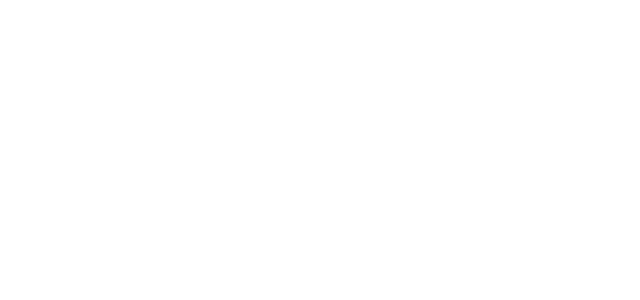
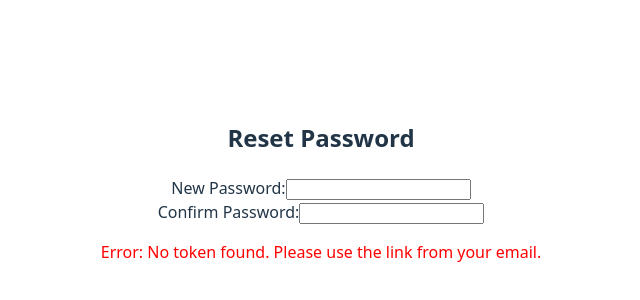
Before and after one commit to ssy80/matcha, a React app in the folder frontend/: page /users/reset_password in a window 1280 px wide. Before the commit this address had no page. Shown: the part 210-510 px from the top of the page, without its empty margins (319-959 px from the left). Built offline with nearby package versions, Linux system fonts and the light colour scheme; the HTML template or start-up script is replaced by a standard one.

Commit message:
Completed Resetting Password

```diff
--- a/frontend/src/App.tsx
+++ b/frontend/src/App.tsx
@@ -6,6 +6,7 @@
 import Register from './pages/Register';
 import ActivateUser from './pages/ActivateUser';
 import ForgetPassword from './pages/ForgetPassword';
+import ResetPassword from './pages/ResetPassword';
 
 
 function App() {
@@ -20,6 +21,7 @@
         <Route path="/login" element={<Login />} />
         <Route path="/register" element={<Register />} />
         <Route path="/forget-password" element={<ForgetPassword />} />
+        <Route path="/users/reset_password" element={<ResetPassword />} />
       </Routes>
     </>
   )
--- a/frontend/src/pages/Login.tsx
+++ b/frontend/src/pages/Login.tsx
@@ -48,7 +48,8 @@
             </div>
 
             <div className="forget-password-container">
-                <Link to="/forget-password" className="forget-password-link">                    Forget Password?
+                <Link to="/forget-password" className="forget-password-link">
+                Forget Password?
                 </Link>
             </div>
             <button type='submit'>Login</button>
--- a/frontend/src/pages/ResetPassword.tsx
+++ b/frontend/src/pages/ResetPassword.tsx
@@ -0,0 +1,79 @@
+import { useEffect, useState } from 'react';
+import React from 'react';
+import { useSearchParams, useNavigate } from 'react-router-dom';
+import api from '../api/axios';
+
+const ResetPassword = () => {
+    const [password, setPassword] = useState('');
+    const [confirmPassword, setConfirmPassword] = useState('');
+    const [searchParams] = useSearchParams();
+    const navigate = useNavigate();
+
+    // Get the token from the URL (e.g., ?token=xyz)
+    const token = searchParams.get('reset_uuid');
+
+    useEffect(() => {
+        if (token){
+            console.log('Reset token found in URL:', token);
+        }
+    }, [token]);
+
+    const handleSubmit = async (event: React.FormEvent) => {
+        event.preventDefault();
+
+        if (password !== confirmPassword) {
+            alert('Error: Passwords do not match!');
+            return;
+        }
+
+        try {
+            const response = await api.post('/users/reset_user_password', {
+                reset_uuid: token,
+                password: password
+            });
+
+            console.log('Server says:', response.data);
+            alert('Password reset successful! You can now login.');
+
+            navigate('/login');
+
+        } catch (error: any) {
+            console.error('Error during password reset', error);
+            alert('Password reset failed: ' + (error.response?.data?.error || error.message));
+        }
+    };
+
+    return (
+        <form onSubmit={handleSubmit}>
+            <h2>Reset Password</h2>
+            <div>
+                <label>New Password:</label>
+                <input
+                    type='password'
+                    value={password}
+                    onChange={e => setPassword(e.target.value)}
+                    required
+                />
+            </div>
+            <div>
+                <label>Confirm Password:</label>
+                <input
+                    type='password'
+                    value={confirmPassword}
+                    onChange={e => setConfirmPassword(e.target.value)}
+                    required
+                />
+            </div>
+
+            {!token ? (
+                 <p style={{color: 'red'}}>
+                    Error: No token found. Please use the link from your email.
+                 </p>
+            ) : (
+                <button type='submit'>Set New Password</button>
+            )}
+        </form>
+    );
+};
+
+export default ResetPassword;
```
Also changed, not shown: 1 other file (tests, documents, lock files or other folders).
